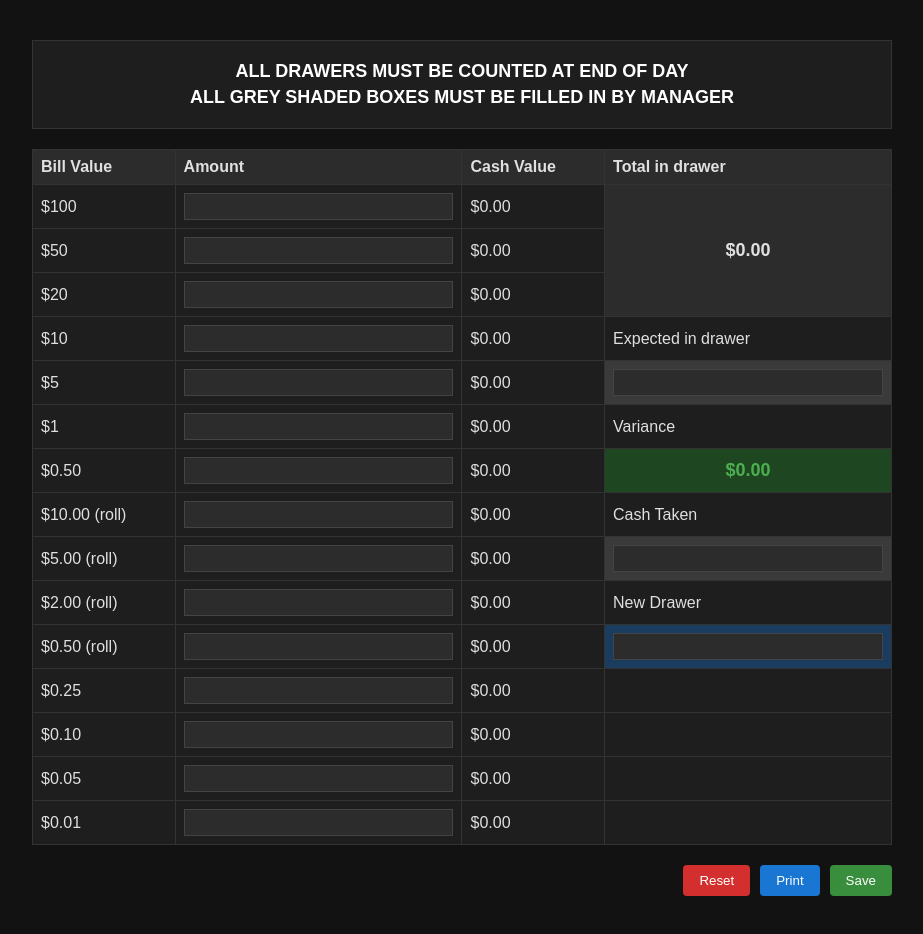
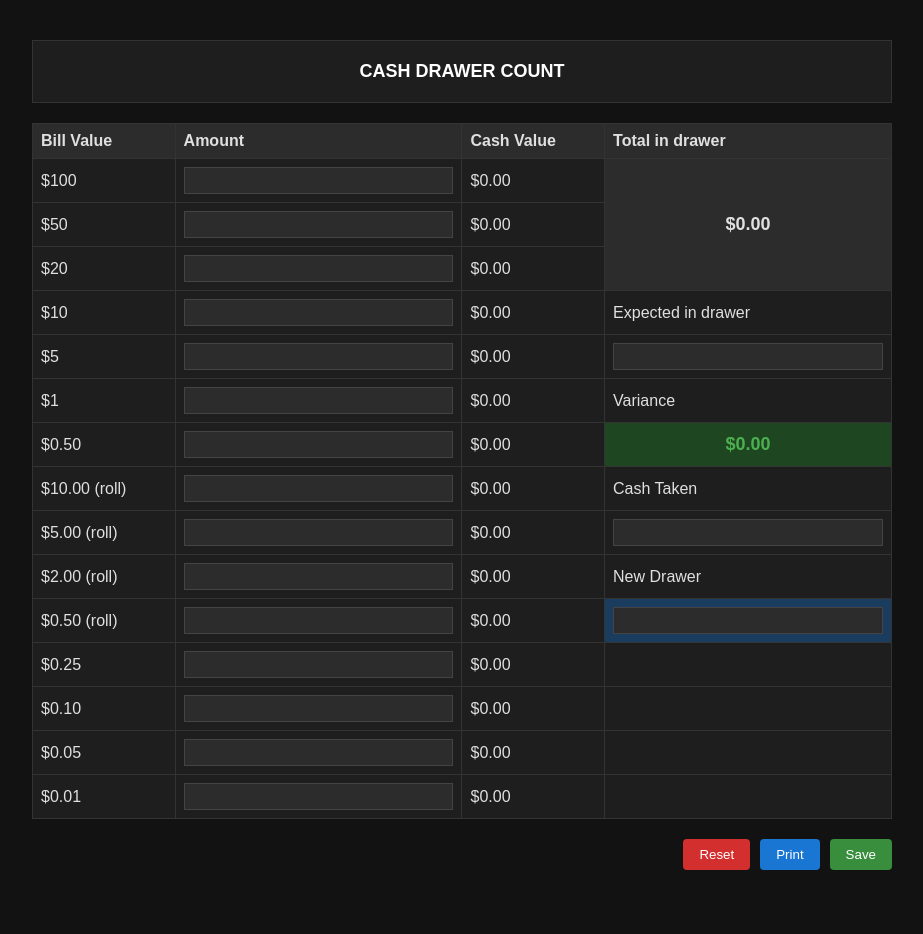
Before and after one commit to alicenmariah/Drawer-Count, a plain HTML site: page index.html in a window 1280 px wide. Shown: the whole page, without its empty margins (178-1101 px from the left). After the commit the page ends 910 px from the top, so only its background shows below. Drawn offline with Linux system fonts and the light colour scheme.

Commit message:
Remove manager instructions and update header

```diff
--- a/index.html
+++ b/index.html
@@ -9,8 +9,7 @@
 <body>
     <div class="container">
         <div class="header">
-            <h1>ALL DRAWERS MUST BE COUNTED AT END OF DAY</h1>
-            <h2>ALL GREY SHADED BOXES MUST BE FILLED IN BY MANAGER</h2>
+            <h1>CASH DRAWER COUNT</h1>
         </div>
 
         <div class="cash-counter">
@@ -50,7 +49,7 @@
                         <td>$5</td>
                         <td><input type="number" class="amount-input" data-value="5" min="0"></td>
                         <td class="cash-value">$0.00</td>
-                        <td colspan="2" class="expected-cell manager-input"><input type="number" id="expected-amount" step="0.01" min="0"></td>
+                        <td colspan="2" class="expected-cell"><input type="number" id="expected-amount" step="0.01" min="0"></td>
                     </tr>
                     <tr>
                         <td>$1</td>
@@ -74,7 +73,7 @@
                         <td>$5.00 (roll)</td>
                         <td><input type="number" class="amount-input" data-value="5" min="0"></td>
                         <td class="cash-value">$0.00</td>
-                        <td colspan="2" class="cash-taken-cell manager-input"><input type="number" id="cash-taken" step="0.01" min="0"></td>
+                        <td colspan="2" class="cash-taken-cell"><input type="number" id="cash-taken" step="0.01" min="0"></td>
                     </tr>
                     <tr>
                         <td>$2.00 (roll)</td>
@@ -86,7 +85,7 @@
                         <td>$0.50 (roll)</td>
                         <td><input type="number" class="amount-input" data-value="0.5" min="0"></td>
                         <td class="cash-value">$0.00</td>
-                        <td colspan="2" class="new-drawer-cell manager-input"><input type="number" id="new-drawer" step="0.01" min="0"></td>
+                        <td colspan="2" class="new-drawer-cell"><input type="number" id="new-drawer" step="0.01" min="0"></td>
                     </tr>
                     <tr>
                         <td>$0.25</td>
```
Also changed, not shown: 1 other file.
